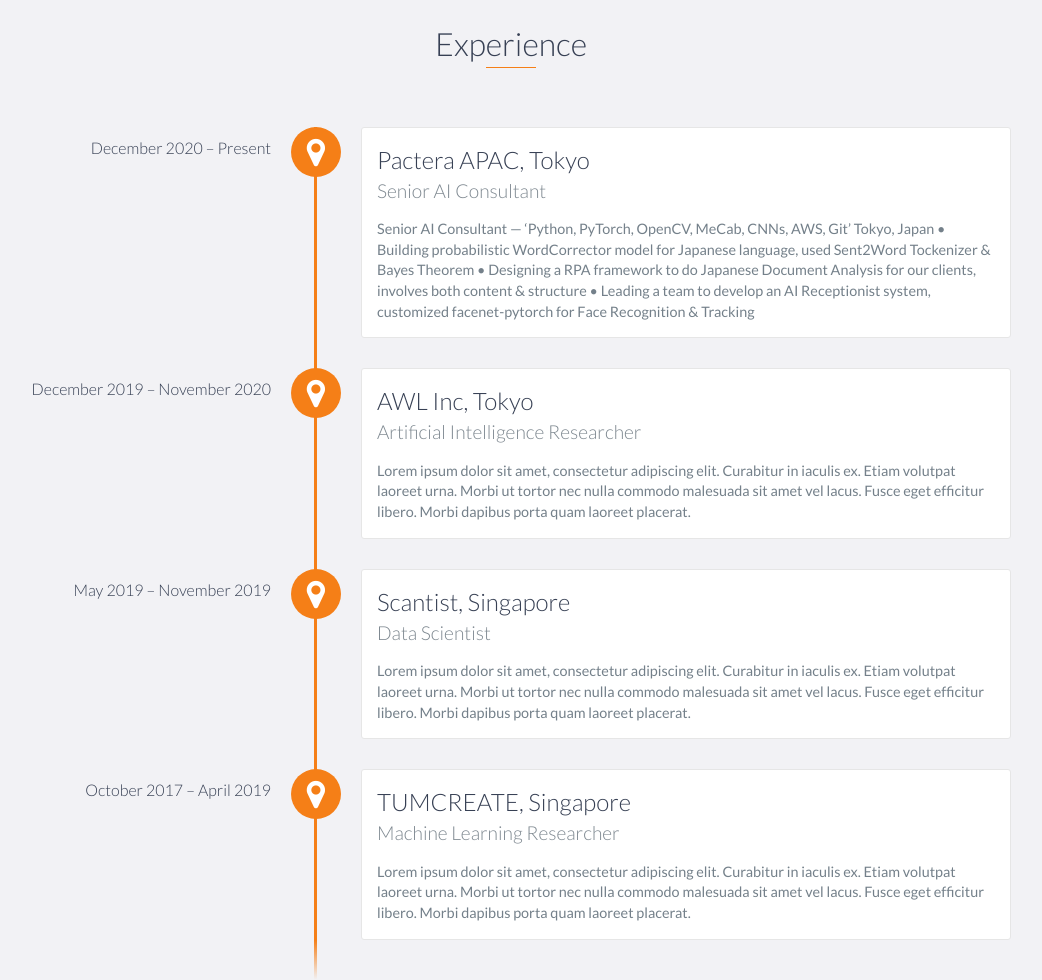
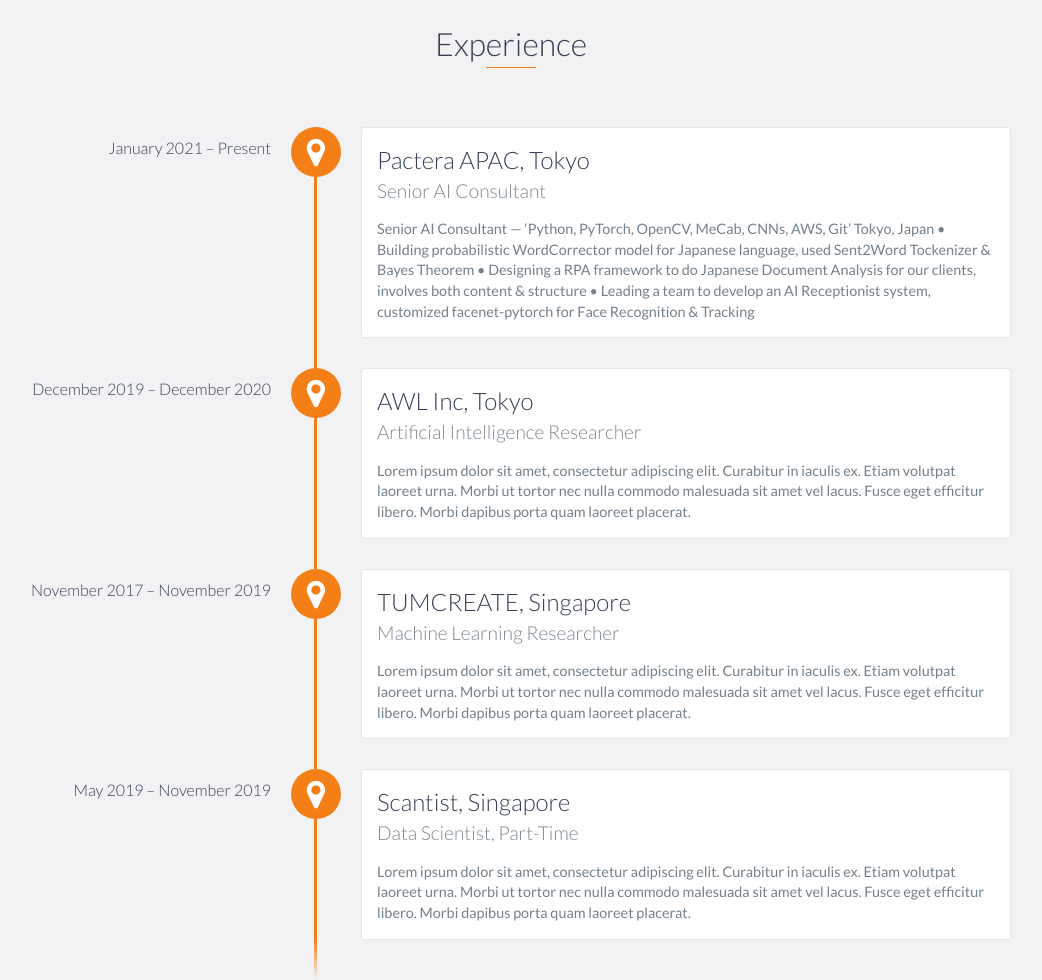
Before and after one commit to Kuldeep-Attri/Kuldeep-Attri.github.io, a plain HTML site: page index.html in a window 1280 px wide. Shown: the part 1140-2120 px from the top of the page, without its empty margins (129-1171 px from the left). Drawn offline with nearby package versions, Linux system fonts and the light colour scheme.

Commit message:
Customize Webpage

```diff
--- a/index.html
+++ b/index.html
@@ -95,7 +95,7 @@
     <div id="experience" class="background-alt">
         <h2 class="heading">Experience</h2>
         <div id="experience-timeline">
-            <div data-date="December 2020 – Present">
+            <div data-date="January 2021 – Present">
                 <h3>Pactera APAC, Tokyo</h3>
                 <h4>Senior AI Consultant</h4>
                 <p>
@@ -106,7 +106,7 @@
                 </p>
             </div>
 
-            <div data-date="December 2019 – November 2020">
+            <div data-date="December 2019 – December 2020">
                 <h3>AWL Inc, Tokyo</h3>
                 <h4>Artificial Intelligence Researcher</h4>
                 <p>
@@ -114,21 +114,22 @@
                 </p>
             </div>
 
-            <div data-date="May 2019 – November 2019">
-                <h3>Scantist, Singapore</h3>
-                <h4>Data Scientist</h4>
-                <p>
-                    Lorem ipsum dolor sit amet, consectetur adipiscing elit. Curabitur in iaculis ex. Etiam volutpat laoreet urna. Morbi ut tortor nec nulla commodo malesuada sit amet vel lacus. Fusce eget efficitur libero. Morbi dapibus porta quam laoreet placerat.
-                </p>
-            </div>
-
-            <div data-date="October 2017 – April 2019">
+            <div data-date="November 2017 – November 2019">
                 <h3>TUMCREATE, Singapore</h3>
                 <h4>Machine Learning Researcher</h4>
                 <p>
                     Lorem ipsum dolor sit amet, consectetur adipiscing elit. Curabitur in iaculis ex. Etiam volutpat laoreet urna. Morbi ut tortor nec nulla commodo malesuada sit amet vel lacus. Fusce eget efficitur libero. Morbi dapibus porta quam laoreet placerat.
                 </p>
             </div>
+
+            <div data-date="May 2019 – November 2019">
+                <h3>Scantist, Singapore</h3>
+                <h4>Data Scientist, Part-Time</h4>
+                <p>
+                    Lorem ipsum dolor sit amet, consectetur adipiscing elit. Curabitur in iaculis ex. Etiam volutpat laoreet urna. Morbi ut tortor nec nulla commodo malesuada sit amet vel lacus. Fusce eget efficitur libero. Morbi dapibus porta quam laoreet placerat.
+                </p>
+            </div>
+
         </div>
     </div>
     <!-- End #experience -->
```
